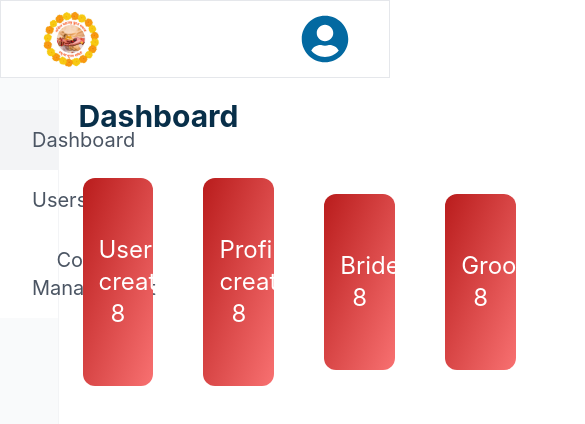
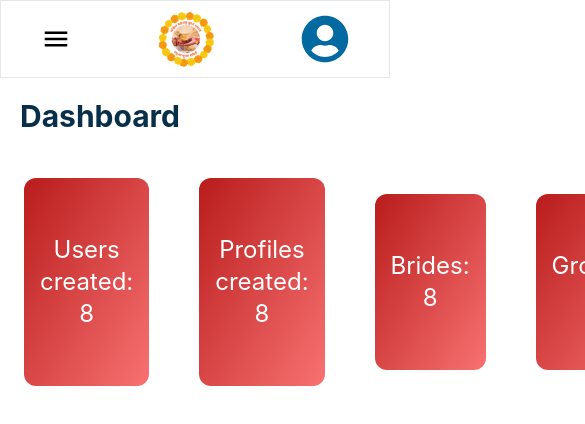
Before and after one commit to Increditex-Software-Solutions-Pvt-Ltd/new_BurudBandhan, a React (Create React App) app in the folder frontend/: page /admin in a window 390 px wide. Shown: the top 424 px of the page, 585 px wide, since content can reach past the window. Built offline with nearby package versions, Linux system fonts and the light colour scheme.

Commit message:
changed layout of admin panel and added responsiveness

```diff
--- a/frontend/src/Components/Admin/AdminNavbar.jsx
+++ b/frontend/src/Components/Admin/AdminNavbar.jsx
@@ -1,11 +1,15 @@
 import React, { useEffect, useRef, useState } from 'react';
 import burudBandhan_logo from "../../Assets/burudBandhan_logo.jpeg";
 import { FaUserCircle } from "react-icons/fa";
+import { MdMenu } from "react-icons/md";
 import ProfileModal from './ProfileModal';
+import Sidebar from './Sidebar';
 
 
-const AdminNavbar = () => {
+const AdminNavbar = ({showContent, setShowContent}) => {
   const [isProfileOpen, setIsProfileOpen] = useState(false);
+  const [isSidebarOpen, setIsSidebarOpen] = useState(false);
+  const sidebarRef = useRef(null);
   const modalRef = useRef(null); // Ref for the profile modal
 
   const toggleProfileModal = (event) => {
@@ -13,9 +17,21 @@ const AdminNavbar = () => {
     setIsProfileOpen((prevState) => !prevState); // Toggle modal visibility
   };
 
+  const toggleSidebar = ()=>{
+    setIsSidebarOpen((prevState) => !prevState);
+  }
+
+
 
   return (
     <div className='py-2 px-10 border flex items-center justify-between relative'>
+      <div className='lg:hidden '>
+        <MdMenu onClick={toggleSidebar} className='text-3xl cursor-pointer' />
+        {/* menu sidebar */}
+        {isSidebarOpen && <div ref={sidebarRef} className='absolute top-[100%] left-0 z-50 w-[30%] bg-gray-50 lg:hidden'>
+          <Sidebar showContent={showContent} setShowContent={setShowContent} />
+        </div>}
+      </div>
       <div className='w-fit  '>
             <img className='w-[60px] h-[60px] object-cover' src={burudBandhan_logo} alt='logo' />
       </div>
--- a/frontend/src/Components/Admin/Container.jsx
+++ b/frontend/src/Components/Admin/Container.jsx
@@ -6,7 +6,7 @@ import ContentManagement from './ContentManagement'
 
 const Container = ({showContent}) => {
   return (
-    <div className='w-[85%] '>
+    <div className=' lg:w-[85%] '>
         {/* admin navbar */}
         {/* <AdminNavbar /> */}
       {
--- a/frontend/src/Components/Admin/Sidebar.jsx
+++ b/frontend/src/Components/Admin/Sidebar.jsx
@@ -10,7 +10,7 @@ const Sidebar = ({showContent, setShowContent}) => {
     setShowContent(content_name);
   }
   return (
-    <div className='min-h-[100vh] w-[15%] border-r border-r-gray-100 bg-gray-50 '>
+    <div className='min-h-[100vh]  border-r border-r-gray-100  '>
         {/* <div className='p-6 '>
             <img className='w-[120px] h-[120px] object-cover' src={burudBandhan_logo} alt='logo' />
         </div> */}
@@ -19,7 +19,7 @@ const Sidebar = ({showContent, setShowContent}) => {
           <div
           style={{
             // color: showContent=='dashboard' ? "#991b1b": "#4b5563",
-            backgroundColor: showContent=='dashboard' ? "#f3f4f6": "white"
+            backgroundColor: showContent=='dashboard' ? "#f3f4f6": "#f9fafb"
 
            }}
            className='flex items-center gap-2 px-6 py-4 cursor-pointer  hover:bg-gray-100' onClick={()=>handleContent('dashboard')}>
@@ -29,7 +29,7 @@ const Sidebar = ({showContent, setShowContent}) => {
           </div>
           <div style={{
             // color: showContent=='users' ? "#991b1b": "#4b5563",
-            backgroundColor: showContent=='users' ? "#f3f4f6": "white"
+            backgroundColor: showContent=='users' ? "#f3f4f6": "#f9fafb"
 
            }} className='flex items-center gap-2 px-6 py-4 cursor-pointer hover:bg-red-100' onClick={()=>handleContent('users')}>
             {/* users icon */}
@@ -39,7 +39,7 @@ const Sidebar = ({showContent, setShowContent}) => {
 
           <div style={{
             // color: showContent=='content_management' ? "#991b1b": "#4b5563",
-            backgroundColor: showContent=='content_management' ? "#f3f4f6": "white"
+            backgroundColor: showContent=='content_management' ? "#f3f4f6": "#f9fafb"
 
            }} className='flex items-center gap-2 px-6 py-4 cursor-pointer hover:bg-red-100' onClick={()=>handleContent('content_management')}>
             {/* content management icon */}
--- a/frontend/src/Pages/Admin.jsx
+++ b/frontend/src/Pages/Admin.jsx
@@ -8,9 +8,11 @@ const Admin = () => {
 
   return (
     <div>
-      <AdminNavbar />
+      <AdminNavbar showContent={showContent} setShowContent={setShowContent} />
       <div className='flex'>
-        <Sidebar showContent={showContent} setShowContent={setShowContent} />
+        <div className='w-[15%] bg-gray-50 hidden lg:block'>
+          <Sidebar showContent={showContent} setShowContent={setShowContent} />
+        </div>
         <Container showContent={showContent} />
       </div>
     </div>
```
